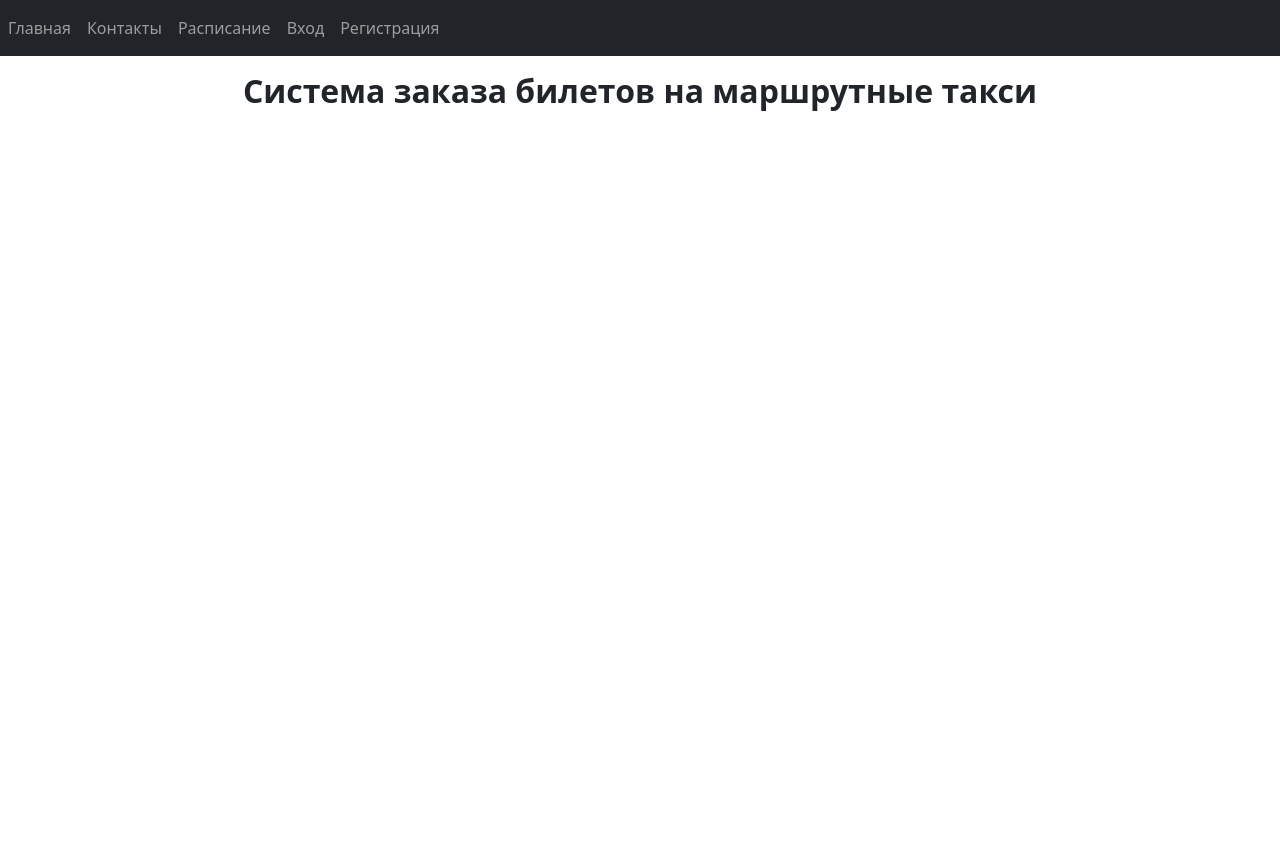
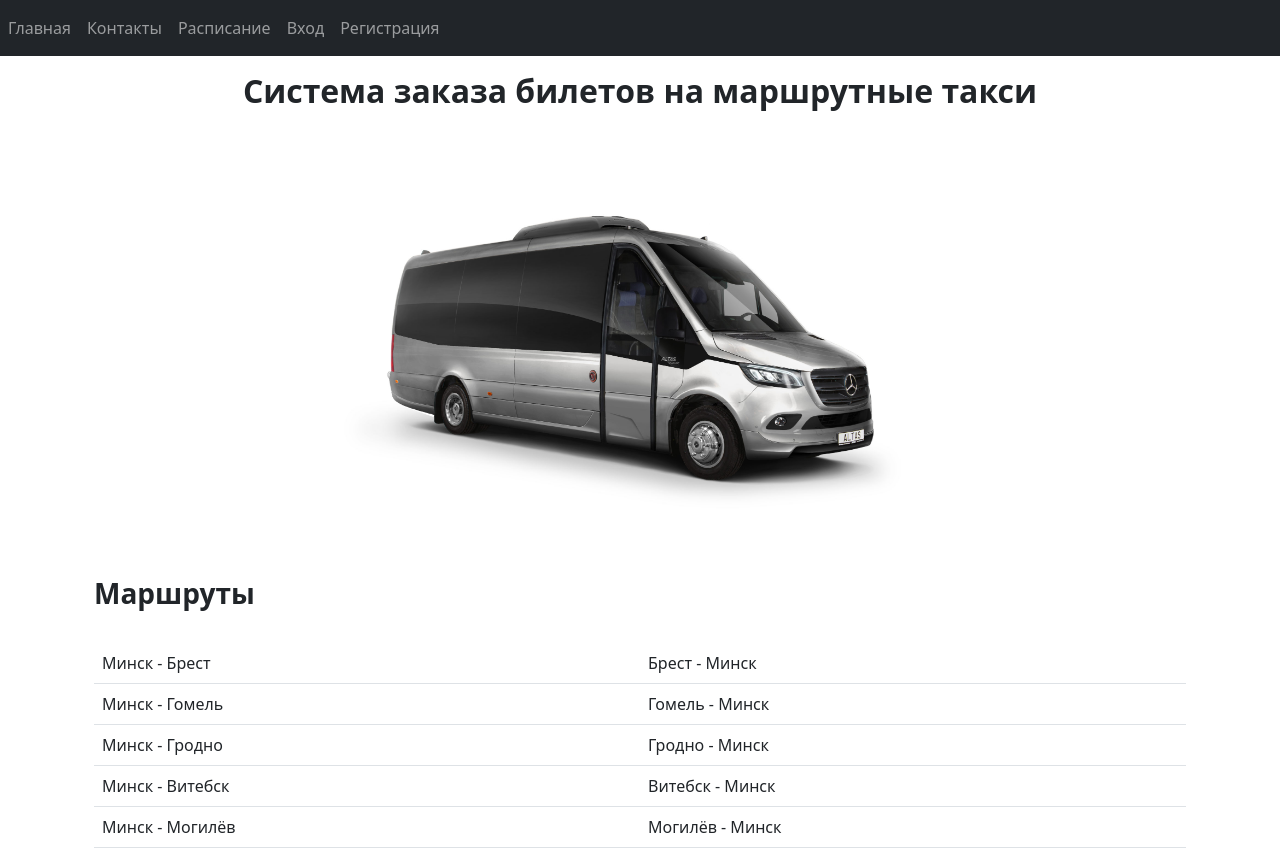
Before and after one commit to AnastasiyaNislovskaya/minibus-booking-frontend, a React (Create React App) app: page / in a window 1280 px wide. Before the commit the page ends 800 px from the top, so only its background shows below. Built offline with nearby package versions, Linux system fonts and the light colour scheme.

Commit message:
Added home content

```diff
--- a/src/components/Home.js
+++ b/src/components/Home.js
@@ -1,4 +1,6 @@
 import React from "react";
+import minibus from "../minibus.png";
+import { Image, Table } from "react-bootstrap";
 
 export default function Home() {
     return (
@@ -8,6 +10,37 @@ export default function Home() {
                     <strong>Система заказа билетов на маршрутные такси</strong>
                 </h2>
             </header>
+            <div className="align-content-center">
+                <Image src={minibus} alt="Minibus" width="700" className="rounded mx-auto d-block" />
+            </div>
+            <div>
+                <h3><strong>Маршруты</strong></h3>
+                <br />
+                <Table hover aria-flowto="auto">
+                    <thead>
+                    <tr>
+                        <td>Минск - Брест</td>
+                        <td>Брест - Минск</td>
+                    </tr>
+                    <tr>
+                        <td>Минск - Гомель</td>
+                        <td>Гомель - Минск</td>
+                    </tr>
+                    <tr>
+                        <td>Минск - Гродно</td>
+                        <td>Гродно - Минск</td>
+                    </tr>
+                    <tr>
+                        <td>Минск - Витебск</td>
+                        <td>Витебск - Минск</td>
+                    </tr>
+                    <tr>
+                        <td>Минск - Могилёв</td>
+                        <td>Могилёв - Минск</td>
+                    </tr>
+                    </thead>
+                </Table>
+            </div>
         </div>
     );
 }
```
Also changed, not shown: src/minibus.png (added).
